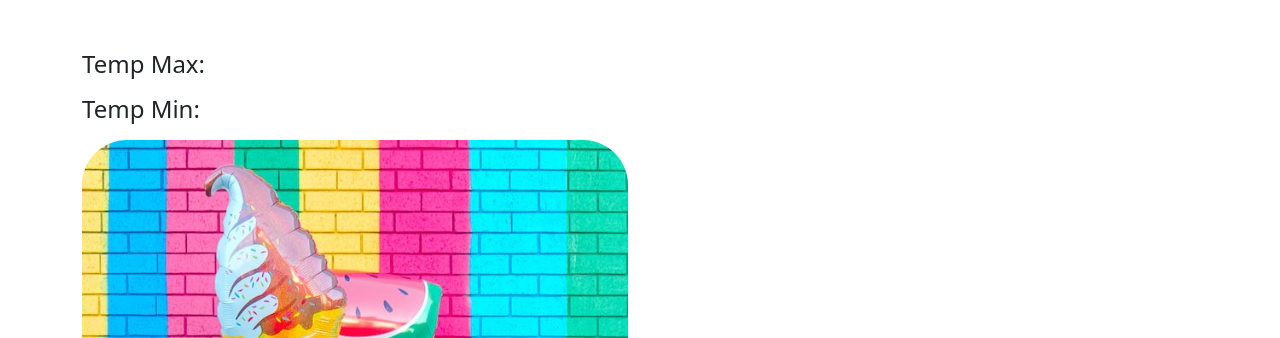
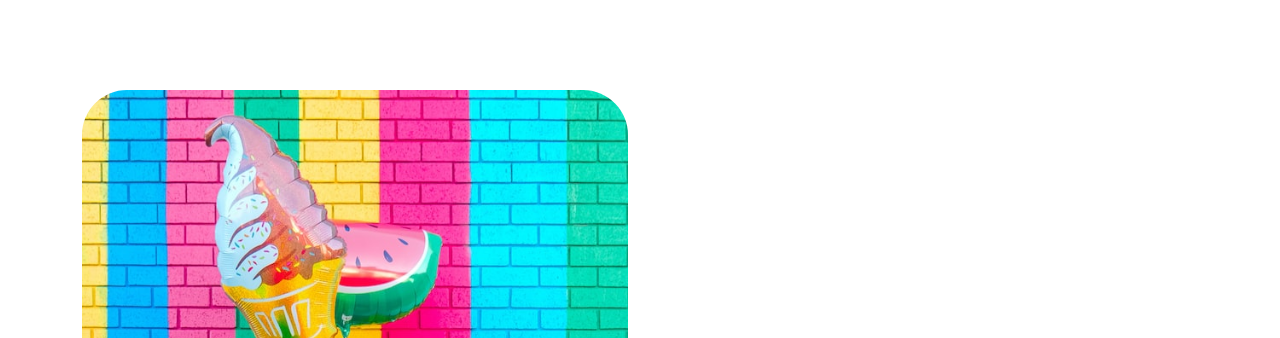
Before and after one commit to byNach/Sprint_5, a website: page src/index.html in a window 1280 px wide. Shown: the top 338 px of the page. Drawn offline with Linux system fonts and the light colour scheme.

Commit message:
RF weather container

```diff
--- a/src/index.html
+++ b/src/index.html
@@ -4,19 +4,21 @@
     <meta charset="UTF-8" />
     <meta http-equiv="X-UA-Compatible" content="IE=edge" />
     <meta name="viewport" content="width=device-width, initial-scale=1" />
-    <link rel="icon" type="image/jpg" href="./images/800px-Twemoji2_1f923.svg.png"/>
+    <link
+      rel="icon"
+      type="image/jpg"
+      href="./images/800px-Twemoji2_1f923.svg.png"
+    />
     <link rel="stylesheet" href="main.css" />
     <title>Sprint_5</title>
   </head>
   <body>
-    <div class="container">
+    <div class="container mb-4">
       <div class="row">
-        <h4>Temp Max:</h4>
-        <h4 id="tempMax"></h4>
+        <h4 id="temp"></h4>
       </div>
       <div class="row">
-        <h4>Temp Min:</h4>
-        <h4 id="tempMin"></h4>
+        <h4 id="weather"></h4>
       </div>
     </div>
     <div class="container">
```
